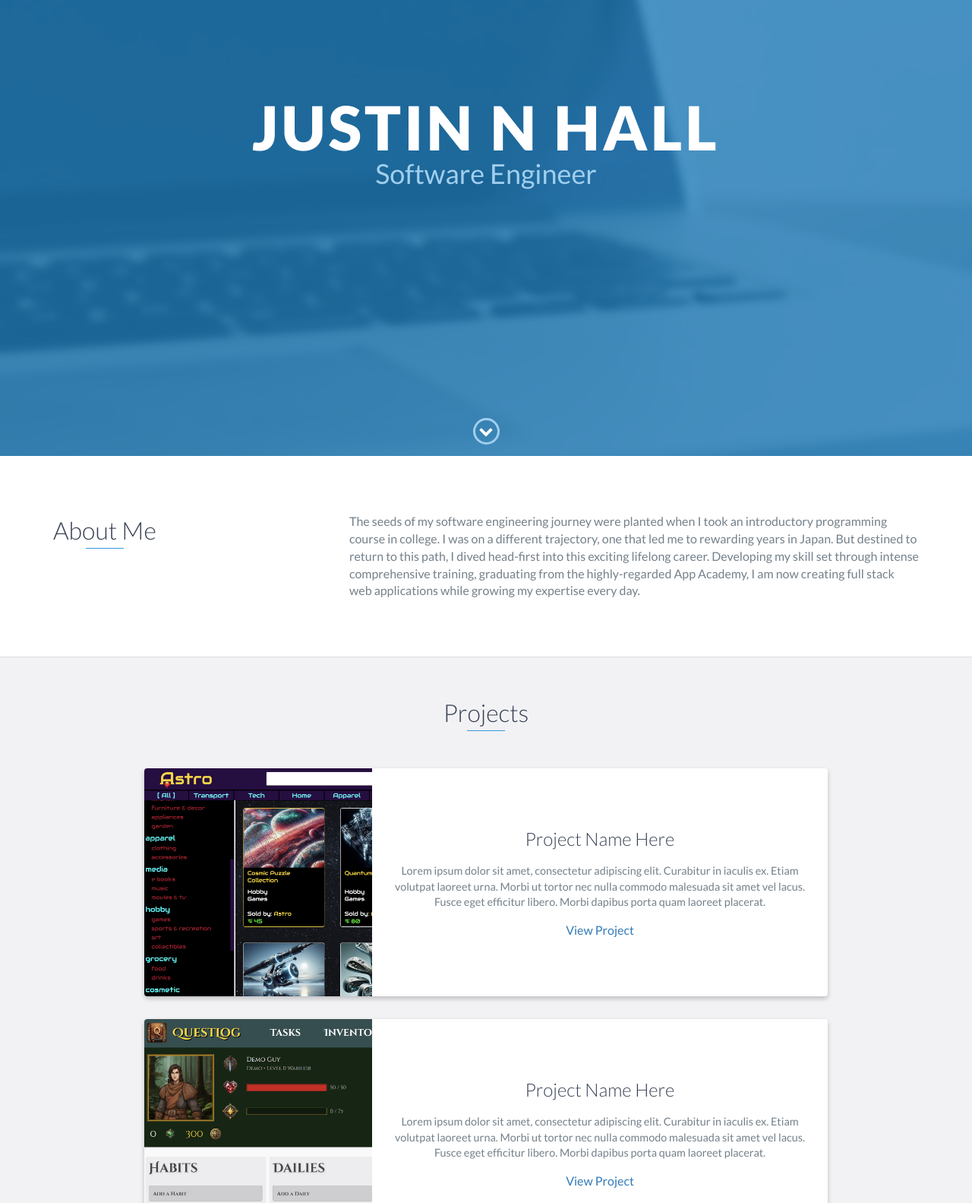
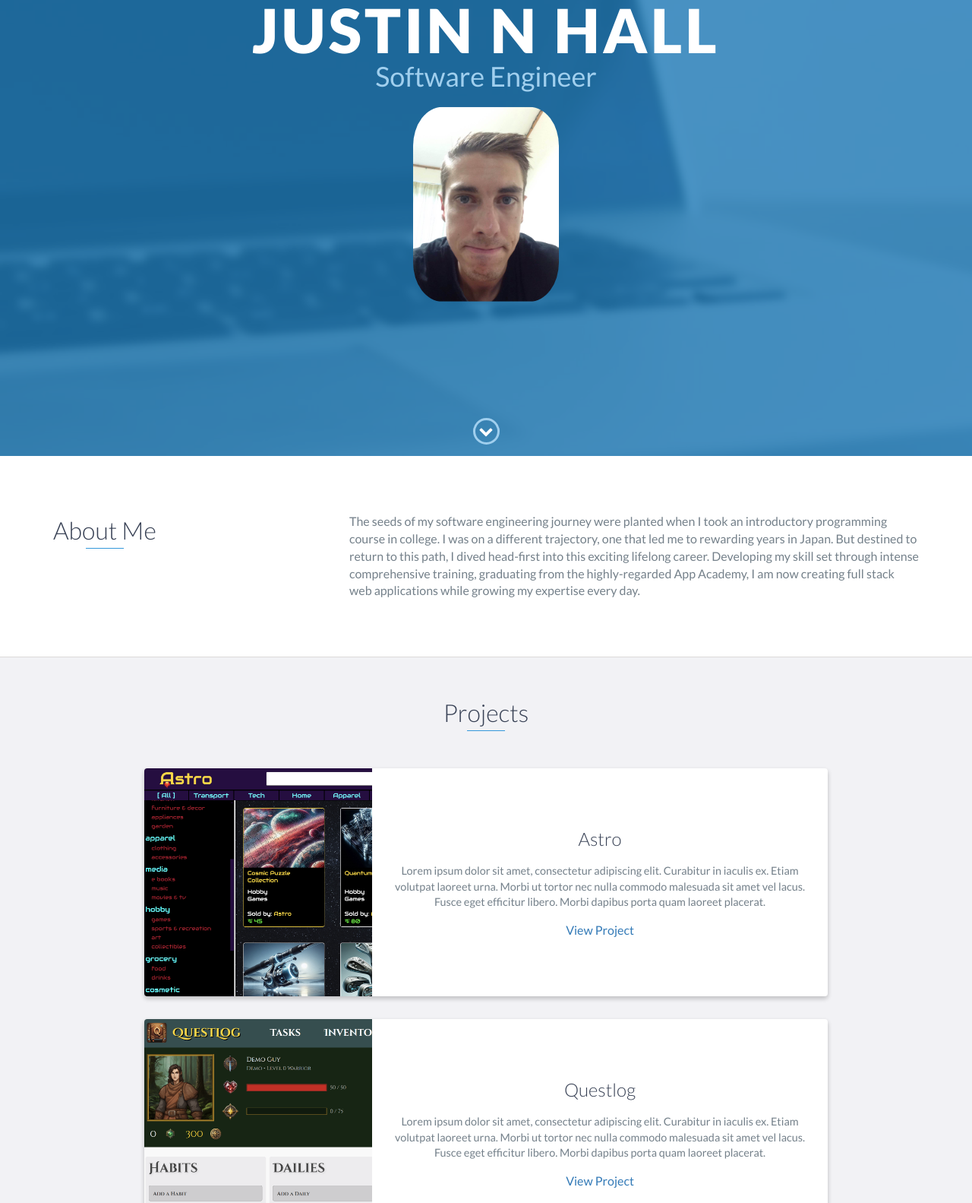
Before and after one commit to ummjhall/portfolio, a website: page index.html in a window 1280 px wide. Shown: the part 200-1783 px from the top of the page at 76% size. Drawn offline with nearby package versions, Linux system fonts and the light colour scheme.

Commit message:
Add profile image

```diff
--- a/index.html
+++ b/index.html
@@ -51,6 +51,10 @@
             <h1>Justin N Hall</h1>
             <h2>Software Engineer</h2>
             <!-- <a href="#" class="btn-rounded-white">Download Resume</a> -->
+            <img id="lead-pic"
+                src="images/profile-pic.JPG"
+                style="width: 30%; border-radius: 20%;"
+            />
         </div>
         <!-- End #lead-content -->
 
@@ -95,7 +99,7 @@
                     </div>
                     <!-- End .project-image -->
                     <div class="project-info">
-                        <h3>Project Name Here</h3>
+                        <h3>Astro</h3>
                         <p>
                             Lorem ipsum dolor sit amet, consectetur adipiscing elit. Curabitur in iaculis ex. Etiam volutpat laoreet urna. Morbi ut tortor nec nulla commodo malesuada sit amet vel lacus. Fusce eget efficitur libero. Morbi dapibus porta quam laoreet placerat.
                         </p>
@@ -111,7 +115,7 @@
                     </div>
                     <!-- End .project-image -->
                     <div class="project-info">
-                        <h3>Project Name Here</h3>
+                        <h3>Questlog</h3>
                         <p>
                             Lorem ipsum dolor sit amet, consectetur adipiscing elit. Curabitur in iaculis ex. Etiam volutpat laoreet urna. Morbi ut tortor nec nulla commodo malesuada sit amet vel lacus. Fusce eget efficitur libero. Morbi dapibus porta quam laoreet placerat.
                         </p>
--- a/scss/styles.scss
+++ b/scss/styles.scss
@@ -538,7 +538,7 @@ footer {
 .vtimeline-point {
     position: relative;
     display: block;
-    vertical-align: top;
+    // vertical-align: top;
     margin-bottom: 30px;
 }
 
```
Also changed, not shown: images/profile-pic.JPG (added).
